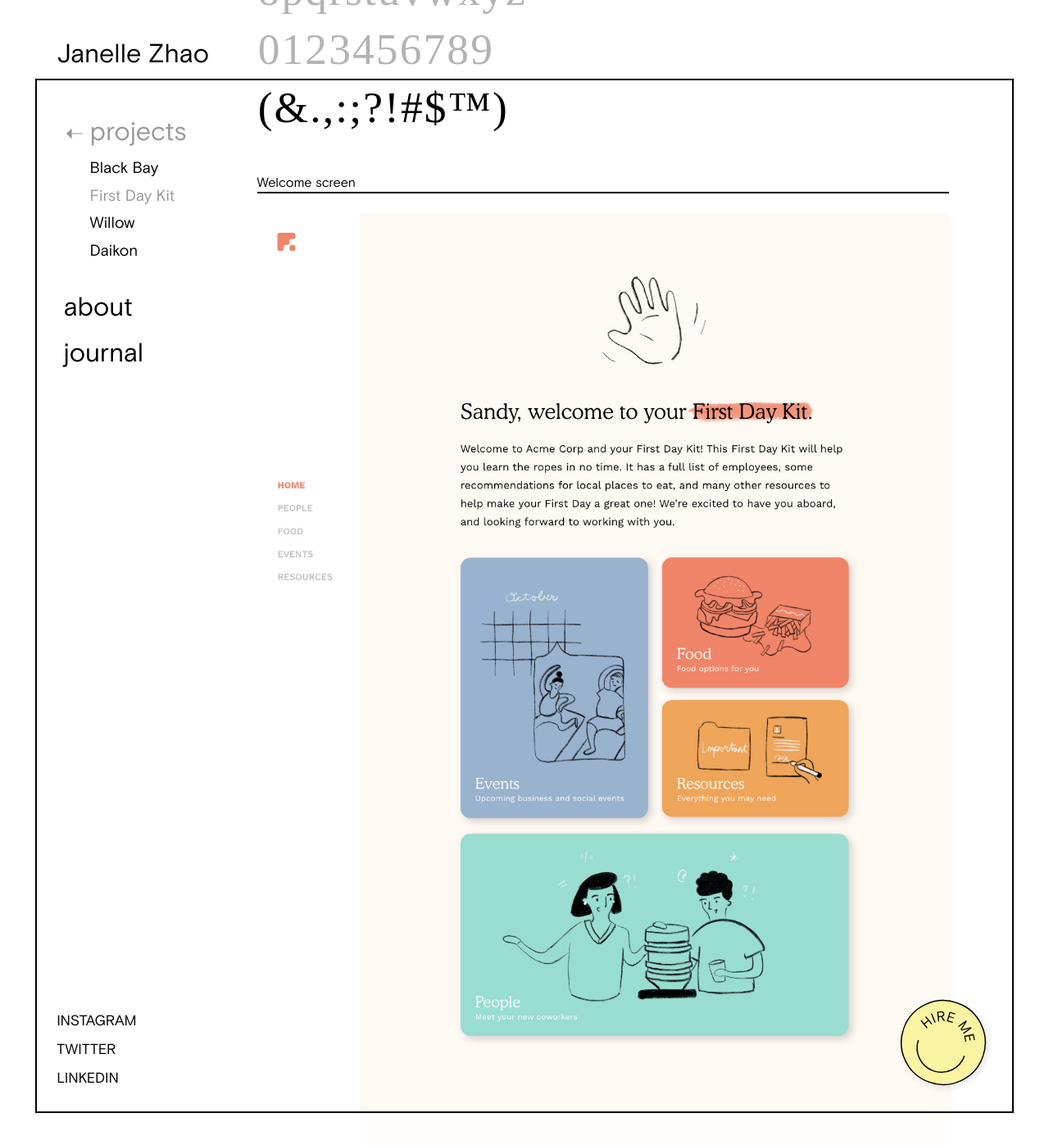
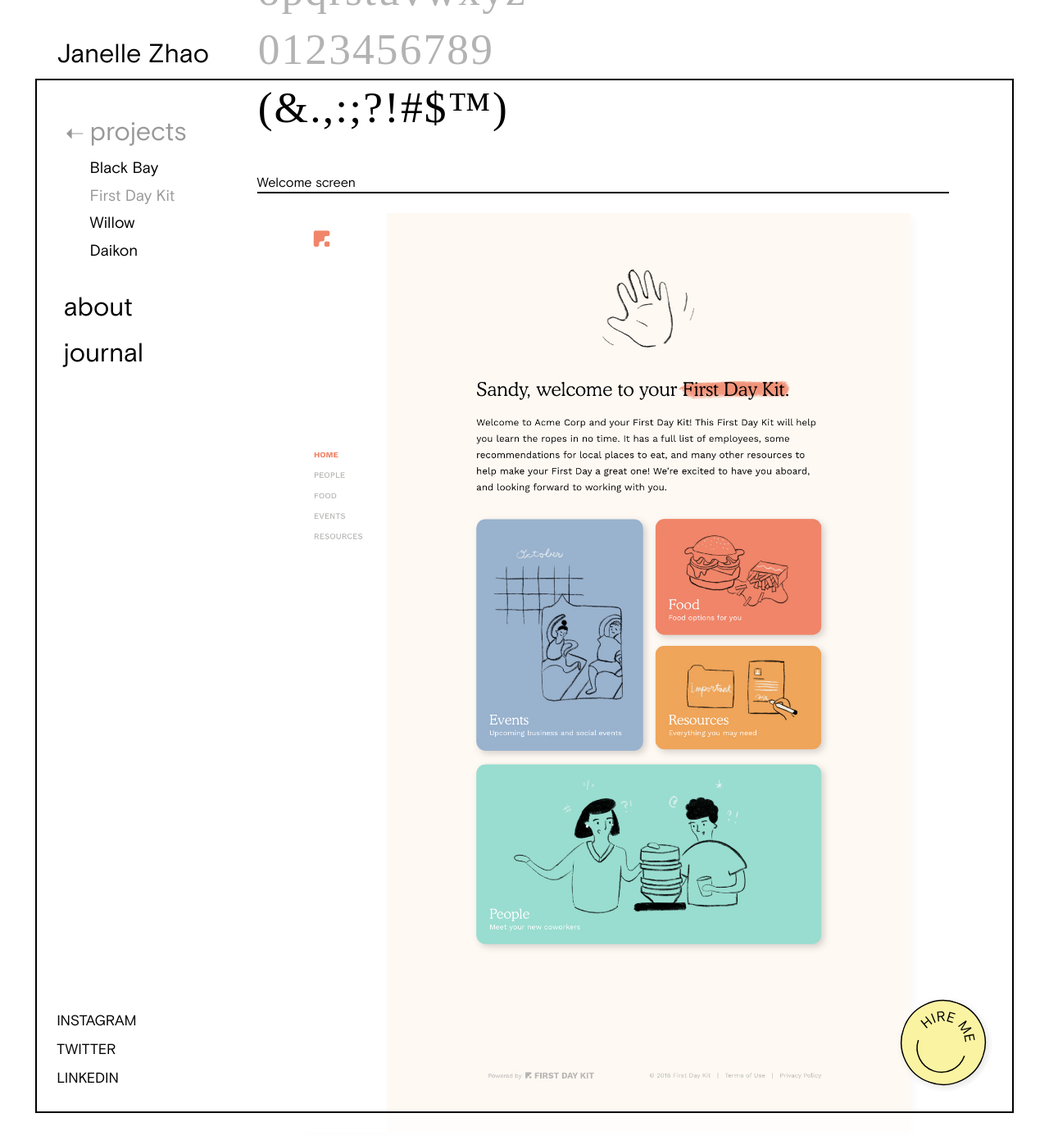
Before and after one commit to zhaojanelle/portfolio-site, a Jekyll site: the page built from _projects/02-first-day-kit.md, in a window 1280 px wide and 1400 px high, scrolled down 3797 px. Shown: the top 1397 px of the window at 82% size. Built offline with Jekyll 4.4.1, drawn with Linux system fonts in a browser that asks for light colours; nearby versions of some CDN libraries; some web fonts are replaced; Markdown is read by kramdown in place of the engine named in the settings; a script that is not in the unit is left out.

Commit message:
Made changes to FDK

```diff
--- a/_includes/css/main.css
+++ b/_includes/css/main.css
@@ -241,7 +241,7 @@
   padding: 1.5rem;
 }
 
-.willow-ipad-image {
+.smallwidth {
   max-width: 750px;
 }
 
--- a/_projects/02-first-day-kit.md
+++ b/_projects/02-first-day-kit.md
@@ -53,18 +53,19 @@
     <img class="img-flex load-hidden" src="{{ site.baseurl }}/images/work-sans.svg" alt="First Day Kit work sans"/>
   </div>
 </div>
+<div class="center">
+  <h5>Welcome screen</h5><hr>
+  <img class="img-flex load-hidden push drop-shadow push unit-xs-centered smallwidth" src="{{ site.baseurl }}/images/first-day-kit-home.jpg" alt="First Day Kit home screen"/>
 
-<h5>Welcome screen</h5><hr>
-<img class="img-flex load-hidden push drop-shadow" src="{{ site.baseurl }}/images/first-day-kit-home.jpg" alt="First Day Kit home screen"/>
+  <h5>Learn about your coworkers</h5><hr>
+  <img class="img-flex load-hidden push drop-shadow push unit-xs-centered smallwidth" src="{{ site.baseurl }}/images/first-day-kit-people.jpg" alt="First Day Kit people page"/>
 
-<h5>Learn about your coworkers</h5><hr>
-<img class="img-flex load-hidden push drop-shadow" src="{{ site.baseurl }}/images/first-day-kit-people.jpg" alt="First Day Kit people page"/>
+  <h5>Find upcoming company events to join</h5><hr>
+  <img class="img-flex load-hidden push drop-shadow push unit-xs-centered smallwidth" src="{{ site.baseurl }}/images/first-day-kit-events.jpg" alt="First Day Kit events page"/>
 
-<h5>Find upcoming company events to join</h5><hr>
-<img class="img-flex load-hidden push drop-shadow" src="{{ site.baseurl }}/images/first-day-kit-events.jpg" alt="First Day Kit events page"/>
+  <h5>Take the stress out of figuring out what to eat</h5><hr>
+  <img class="img-flex load-hidden push drop-shadow push unit-xs-centered smallwidth" src="{{ site.baseurl }}/images/first-day-kit-map.jpg" alt="First Day Kit food page"/>
 
-<h5>Take the stress out of figuring out what to eat</h5><hr>
-<img class="img-flex load-hidden push drop-shadow" src="{{ site.baseurl }}/images/first-day-kit-map.jpg" alt="First Day Kit food page"/>
-
-<h5>Important resources & documents</h5><hr>
-<img class="img-flex load-hidden push drop-shadow" src="{{ site.baseurl }}/images/first-day-kit-resources.jpg" alt="First Day Kit resources page"/>
+  <h5>Important resources & documents</h5><hr>
+  <img class="img-flex load-hidden push drop-shadow push unit-xs-centered smallwidth" src="{{ site.baseurl }}/images/first-day-kit-resources.jpg" alt="First Day Kit resources page"/>
+</div>
```
Also changed, not shown: _projects/03-willow.md (+4 -4 lines), images/first-day-kit-home.jpg, images/first-day-kit-multi-screen.png (deleted).
